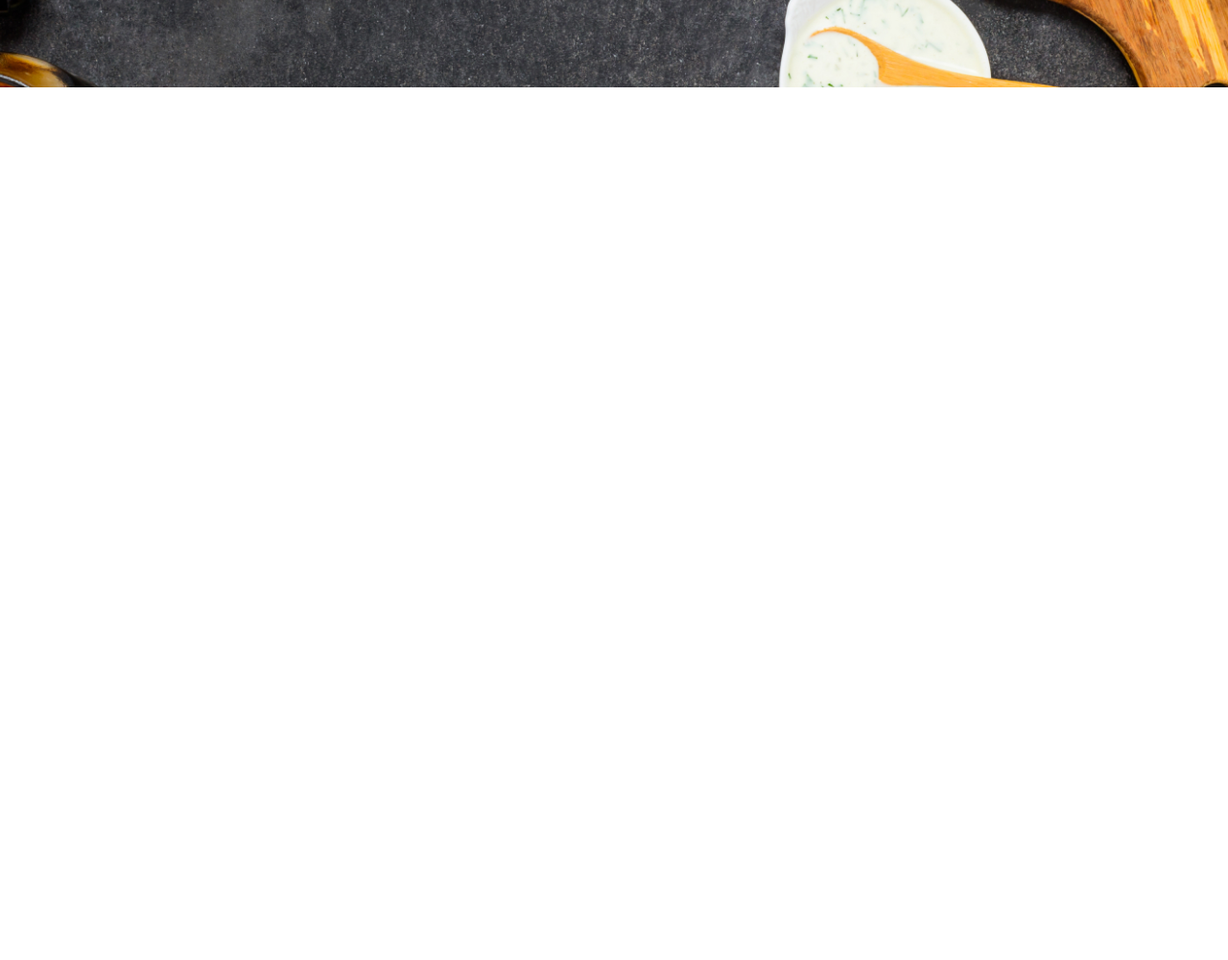
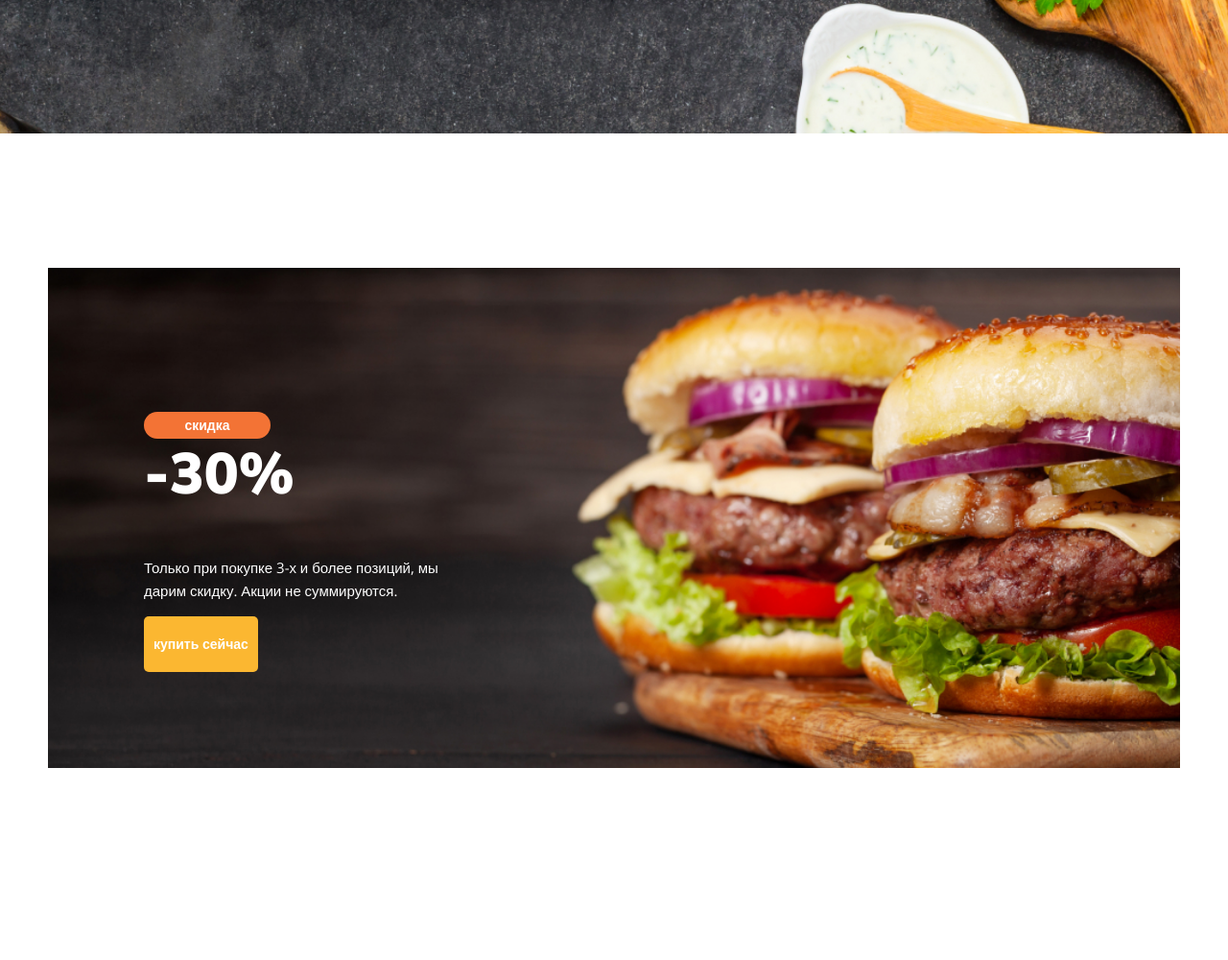
Before and after one commit to Andron67/Module01-Burger, a plain HTML site: page index.html in a window 1280 px wide. Shown: the part 484-1484 px from the top of the page at 96% size. Before the commit the page ends 800 px from the top, so only its background shows below. Drawn offline with nearby package versions, Linux system fonts and the light colour scheme.

Commit message:
Add style

```diff
--- a/index.html
+++ b/index.html
@@ -13,14 +13,15 @@
 	<title>Burger</title>
 </head>
 <body>
+	<!--HEADER-->
 	<header>
 		<div class="container">
 			<div class="header">
 				<a href="#" class="header-logo"></a>
 				<nav>
 					<ul class = "header-nav">
-						<li><a href="#" class = "active">Главная</a></li>
-						<li><a href="#">Меню</a></li>
+						<li><a href="#">Главная</a></li>
+						<li><a href="#" class = "active">Меню</a></li>
 						<li><a href="#">О нас</a></li>
 						<li><a href="#">Контакты</a></li>
 					</ul>
@@ -35,6 +36,8 @@
 			</div>
 		</div>
 	</header>
+
+	<!--BG-->
 	<div class="bg">
 		<div class="container">
 			<ul class="breadcrumbs">
@@ -47,5 +50,24 @@
 			</p>
 		</div>
 	</div>
+
+	<!--MAIN-->
+	<main>
+		<!--BANNER-->
+		<div class="banner">
+			<div class="container">
+				<div class="banner-box">
+					<h2 class="banner-title">
+						<span>скидка</span>
+						-30%
+					</h2>
+					<p class="banner-text">
+						Только при покупке 3-х и более позиций, мы дарим скидку. Акции не суммируются.
+					</p>
+					<a href="#" class="banner-link">купить сейчас</a>
+				</div>
+			</div>
+		</div>
+	</main>
 </body>
 </html>
--- a/style/main.css
+++ b/style/main.css
@@ -6,6 +6,10 @@ body {
 	max-width: 1180px;
 	margin: 0 auto;
 	padding: 0px 15px;
+}
+
+header {
+	border-bottom: 1px solid #DEDEDE;
 }
 
 .header {
@@ -35,8 +39,12 @@ body {
 	color: #443737;
 	font-size: 20px;
 	font-weight: 600;
-	line-height: 120%;
+	line-height: 1.2;
 	text-decoration: none;
+}
+
+.header-nav a:hover {
+	color: #FFC725;
 }
 
 .header-nav a::after {
@@ -59,6 +67,7 @@ body {
 	border: none;
 	padding: 0px;
 	gap: 10px;
+	cursor: pointer;
 }
 
 .button-item {
@@ -94,10 +103,7 @@ body {
 	background-position: center center;
 	text-align: center;
 	padding: 142px 0px;
-}
-
-.container {
-
+	margin-bottom: 140px;
 }
 
 .breadcrumbs {
@@ -106,7 +112,7 @@ body {
 	list-style-type: none;
 	display: flex;
 	justify-content: center;
-	gap: 16px;
+	gap: 7px;
 }
 
 .breadcrumbs a {
@@ -117,10 +123,19 @@ body {
 	text-decoration: none;
 }
 
+.breadcrumbs a:hover {
+	color: #FFC725;
+}
+
 .breadcrumbs a::before {
 	content: '/';
 	position: relative;
-	left: -7px;
+	left: -3px;
+	pointer-events: none;
+}
+
+.breadcrumbs a:hover::before {
+	color: #DEDEDE;
 }
 
 .breadcrumbs li:first-child a::before {
@@ -131,8 +146,9 @@ body {
 	color: #fff;
 	font-size: 79px;
 	font-weight: 700;
-	margin-top: 10px;
-	margin-bottom: 10px;
+	margin-top: 17px;
+	line-height: 1.6;
+	margin-bottom: 20px;
 }
 
 .description {
@@ -144,3 +160,65 @@ body {
 	max-width: 320px;
 	margin: 0 auto;
 }
+
+/* --------- MAIN ---------------- */
+
+/* --------- BANNER ---------------- */
+.banner {
+	margin-bottom: 200px;
+}
+
+.container {
+
+}
+
+.banner-box {
+	padding: 100px 0px 100px 100px;
+	background: url('../images/banner.jpg') 0 0/cover no-repeat;
+}
+
+.banner-title {
+	display: flex;
+	flex-direction: column;
+	color: #FFF;
+	font-size: 60px;
+	font-weight: 900;
+}
+
+.banner-title span {
+	background-color: #F37335;
+	border-radius: 14px;
+	color: #FFF;
+	display: inline-block;
+	text-align: center;
+	padding: 5px 19px;
+	font-family: 'Open Sans', sans-serif;
+	font-size: 14px;
+	font-weight: 600;
+	line-height: 1.3;
+	max-width: 94px;
+	margin-bottom: 3px;
+}
+
+.banner-text {
+	color: #FFF;
+	font-family: 'Open Sans', sans-serif;
+	font-size: 15px;
+	font-weight: 400;
+	line-height: 1.6;
+	max-width: 353px;
+	margin-bottom: 15px;
+}
+
+.banner-link {
+	color: #FFF;
+	background-color: #FBB731;
+	border-radius: 5px;
+	display: inline-block;
+	padding: 20px 10px;
+	text-decoration: none;
+	font-family: 'Open Sans', sans-serif;
+	font-size: 14px;
+	font-weight: 700;
+	line-height: 1.3;
+}
```
